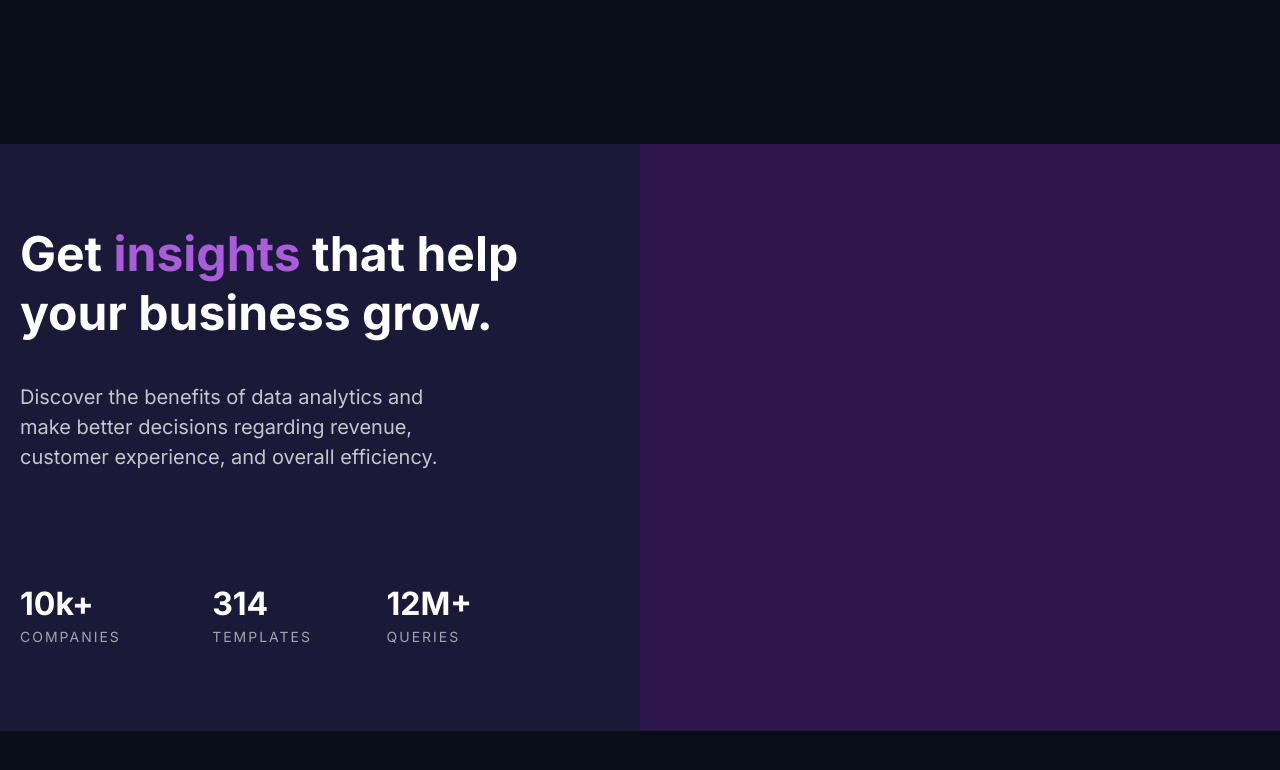
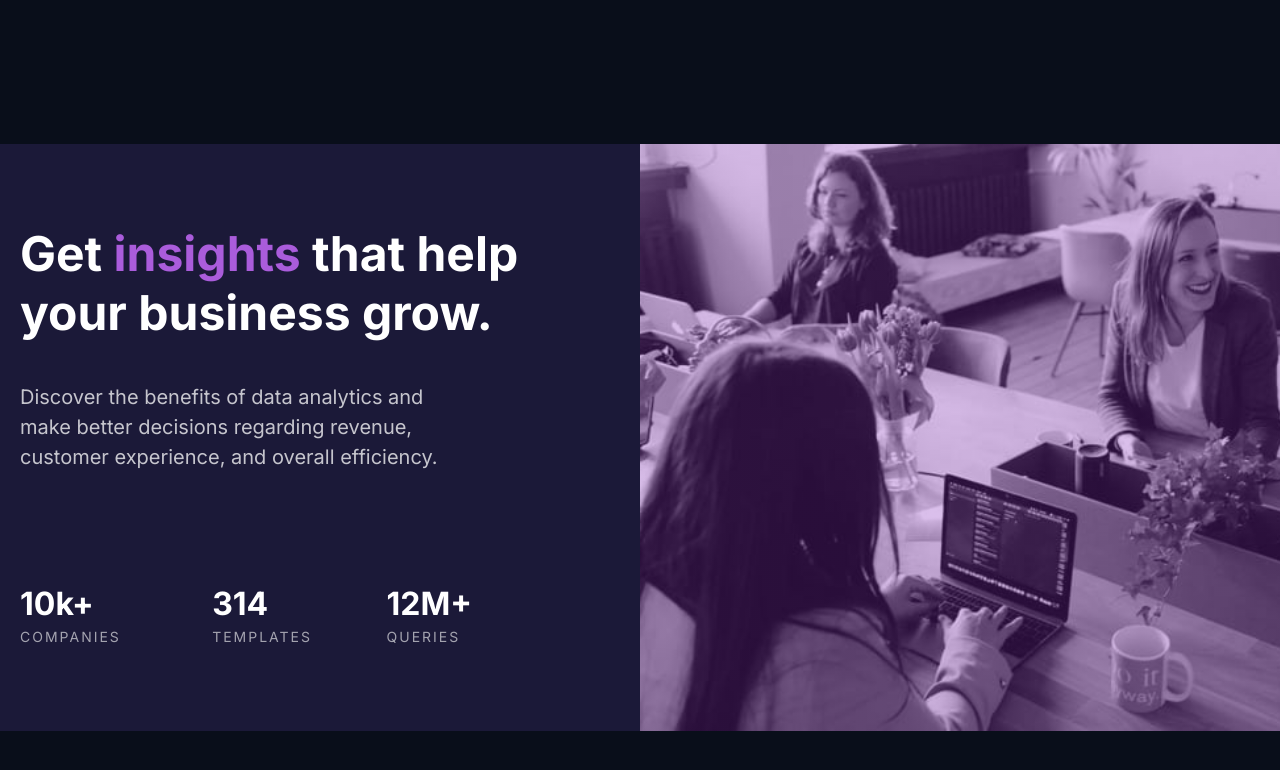
Before and after one commit to edwardcjianken/stats-preview-card-component, a plain HTML site: page docs/index.html in a window 1280 px wide. Shown: the top 770 px of the page. Drawn offline with Linux system fonts and the light colour scheme; the site is published under a folder, as on GitHub Pages, so addresses that start at the root find nothing.

Commit message:
Updated docs folder for deployment using GitHub Pages.

```diff
--- a/styles.css
+++ b/docs/styles.css
@@ -92,7 +92,7 @@ body {
       hsla(277, 64%, 45%, 0.3),
       hsla(277, 64%, 45%, 0.3)
     ),
-    url("/images/image-header-desktop.jpg");
+    url("./images/image-header-desktop.jpg");
   background-size: cover;
   background-position: center;
   width: 700px;
```
Also changed, not shown: docs/images/favicon-32x32.png (added), docs/images/image-header-desktop.jpg (added), docs/images/image-header-mobile.jpg (added), docs/index.html (renamed from index.html).
